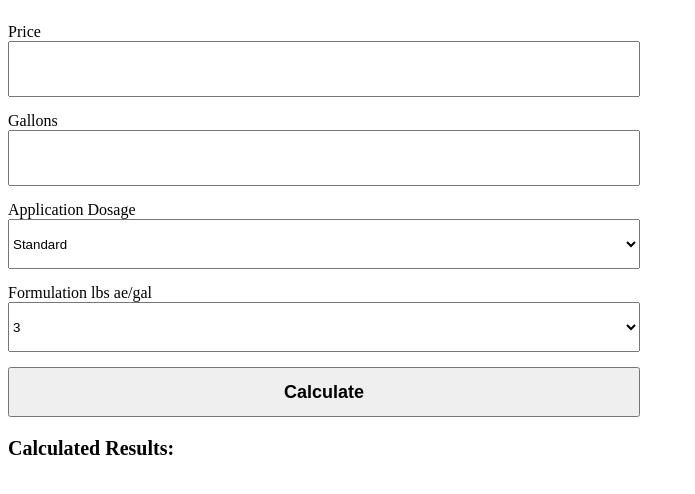
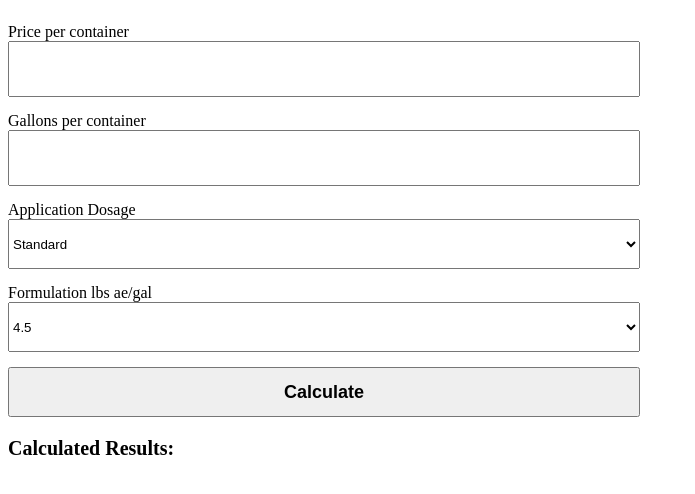
Before and after one commit to gkrauskopf/Roundup-Price-Calc, a website: page public/index.html in a window 1280 px wide. Shown: the whole page, without its empty margins (0-695 px from the left). Drawn offline with Linux system fonts and the light colour scheme.

Commit message:
additional changes

```diff
--- a/public/index.html
+++ b/public/index.html
@@ -8,10 +8,10 @@
 
 <body>
   <form id="rate-form">
-    <label class="item">Price</label>
+    <label class="item">Price per container</label>
     <input name="price" type="number" step="0.01" required/>
 
-    <label class="item">Gallons</label>
+    <label class="item">Gallons per container</label>
     <input name="gallons" type="number" step="0.01" required/>
 
     <label class="item">Application Dosage</label>
@@ -27,7 +27,7 @@
       <option value="3.7">3.7</option>
       <option value="4">4</option>
       <option value="4.17">4.17</option>
-      <option value="4.5">4.5</option>
+      <option value="4.5" selected>4.5</option>
       <option value="5">5</option>
     </select>
 
```
